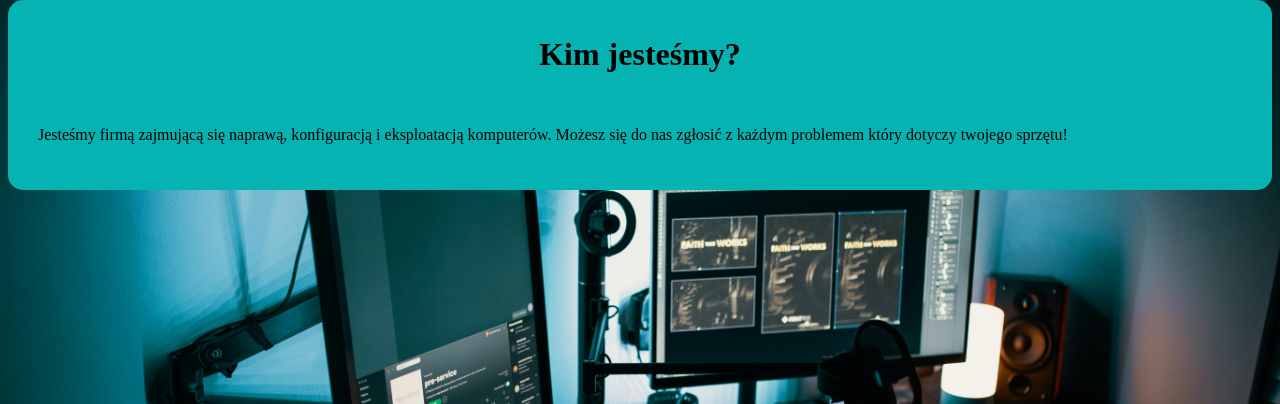
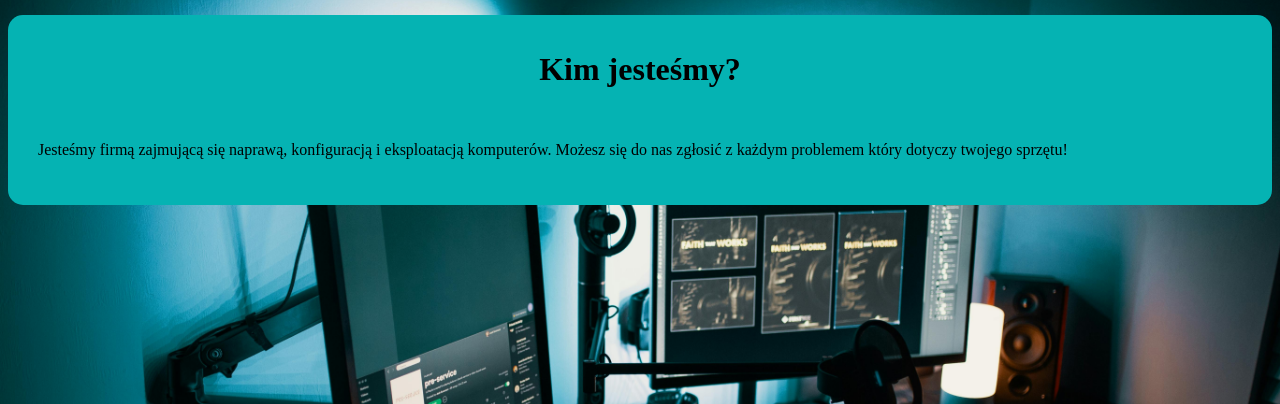
Before and after one commit to Ksymenka/serwis_komputerowy, a PHP site: page /index.html in a window 1280 px wide. Shown: the part 38-442 px from the top of the page. Run offline with PHP 8.4, Linux system fonts and the light colour scheme.

Commit message:
Minor style upate

```diff
--- a/style.css
+++ b/style.css
@@ -6,6 +6,7 @@ body {
 }
 
 header {
+    margin-bottom: 15px;
     display: flex;
     justify-content: space-around;
     background-color: #03b1e64d;
@@ -26,12 +27,13 @@ h1 {
 }
 
 .content {
+    margin-top: 15px;
     display: flex;
     flex-direction: column;
     padding: 15px;
     background-color: rgb(5, 179, 179);
-    backdrop-filter: blur(25px);
-    -webkit-backdrop-filter: blur(25px);
+    backdrop-filter: blur(15px);
+    -webkit-backdrop-filter: blur(15px);
     border-radius: 15px;
 }
 
```
